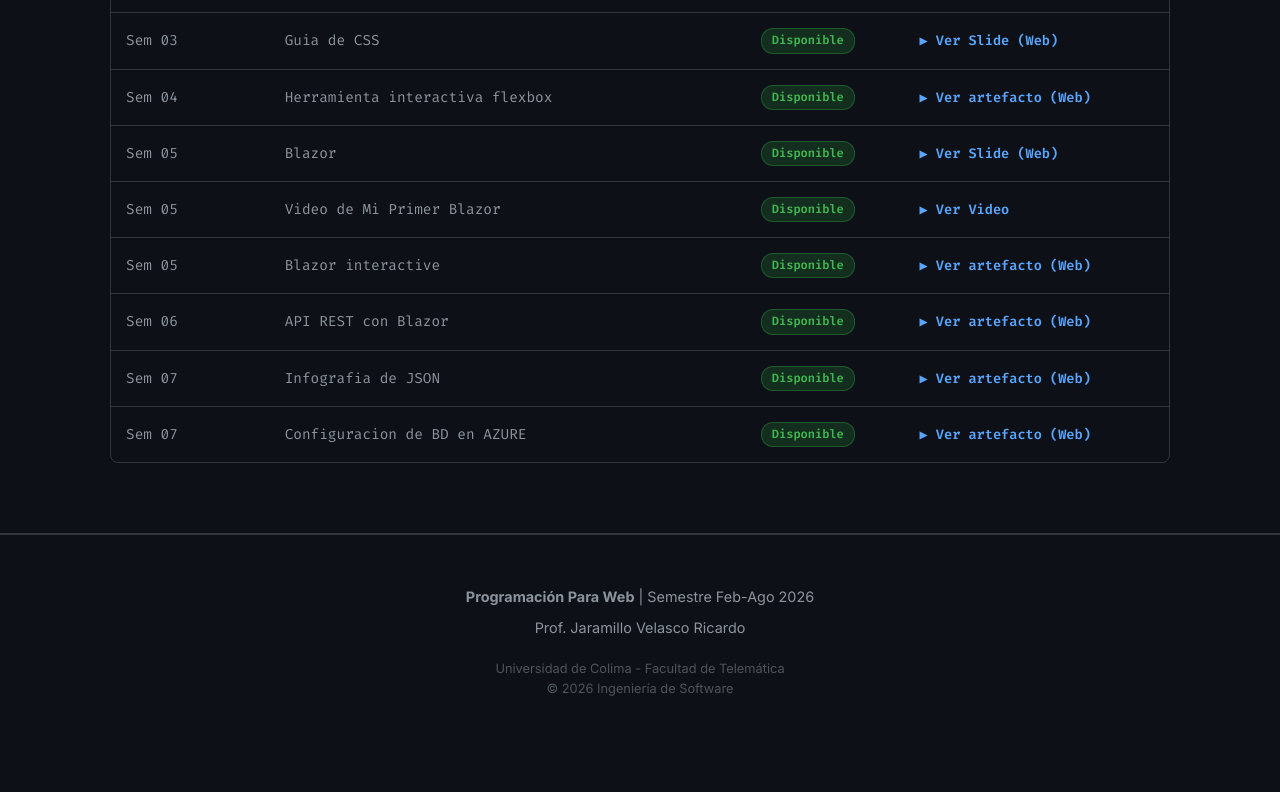
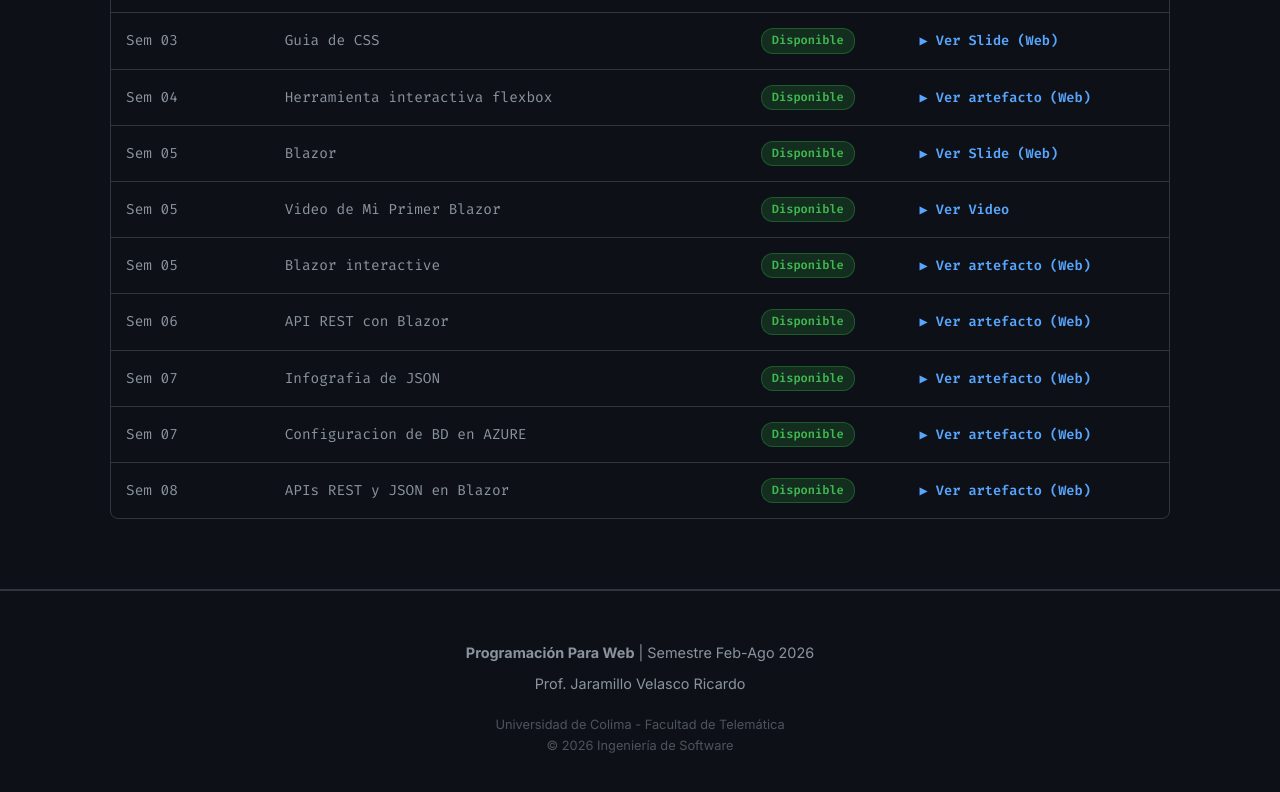
Before and after one commit to rjaramillov/programacionweb4, a plain HTML site: page index.html in a window 1280 px wide. Shown: the part 1918-2710 px from the top of the page. Before the commit the page ends 2676 px from the top, so only its background shows below. Drawn offline with Linux system fonts and the light colour scheme.

Commit message:
Update index.html

```diff
--- a/index.html
+++ b/index.html
@@ -678,6 +678,18 @@
                             </td>
                         </tr>
 
+                        <tr>
+                            <td class="mono-font">Sem 08</td>
+                            <td>APIs REST y JSON en Blazor</td>
+                            <td><span class="status-pill status-ready">Disponible</span></td>
+                            <td>
+                                <!-- ENLACE A TU SLIDE HTML -->
+                                <a href="slides/S1_APIs_REST_Blazor_v3.html" target="_blank" class="action-link action-html">
+                                    ▶ Ver artefacto (Web)
+                                </a>
+                            </td>
+                        </tr>
+
                     </tbody>
                 </table>
             </div>
```
